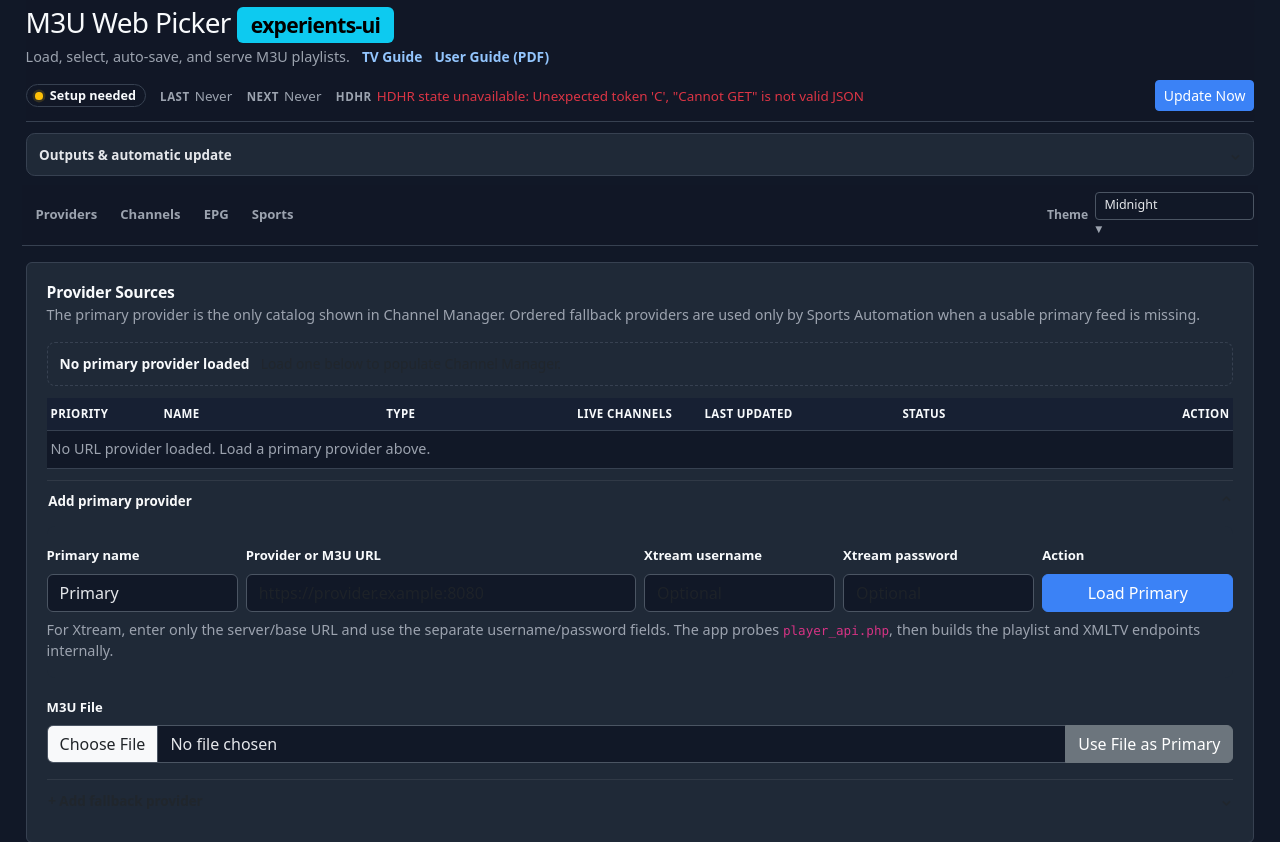
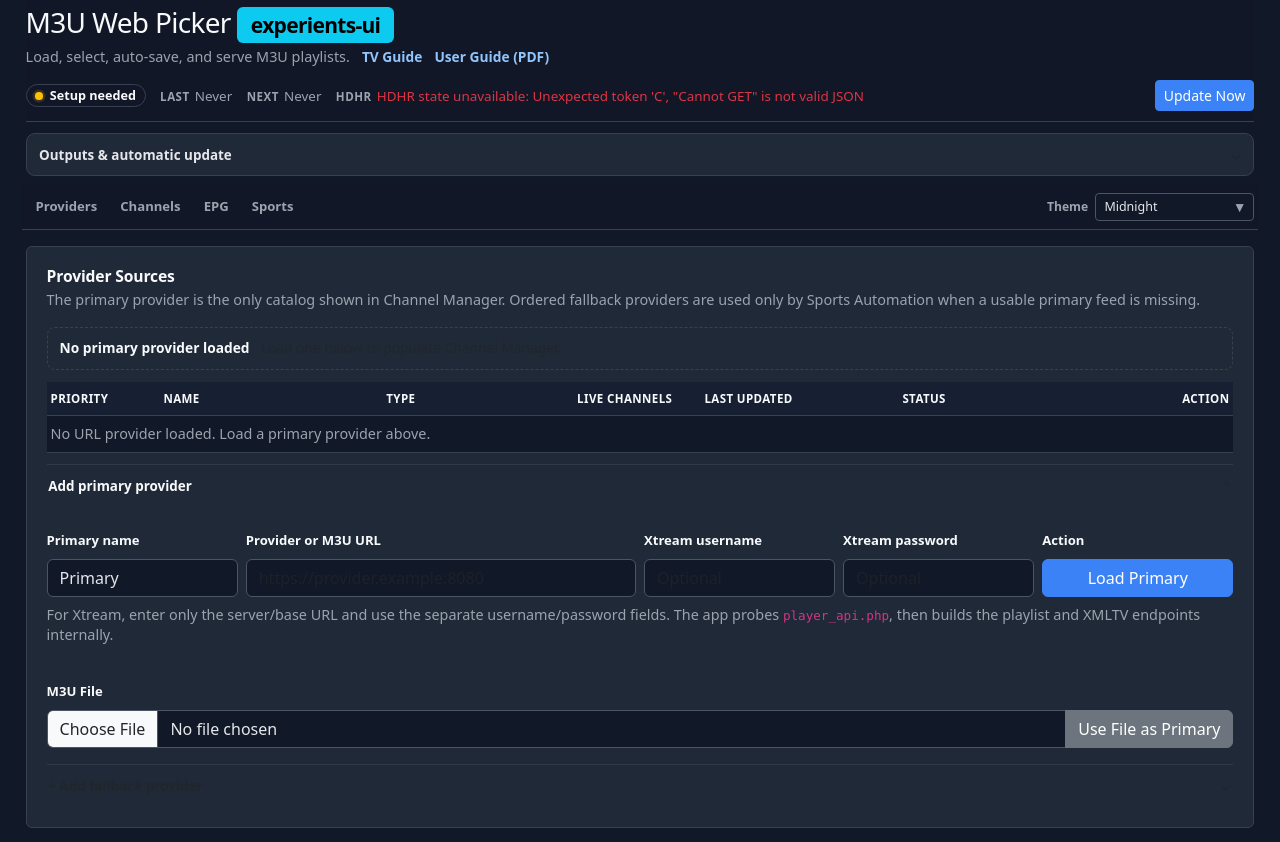
Before and after one commit to zschmook/m3u-web-picker, a Flask app: page / in a window 1280 px wide. Shown: the top 842 px of the page. Run offline with Flask 3, Linux system fonts and the light colour scheme; data comes from the database, SQL or seed files in the repository; data that the repository does not hold is empty; parts of the project's set-up code (start-up, migrations or seed data) failed here and were passed over; some libraries are stand-ins or nearby versions.

Commit message:
Make theme selector obviously a dropdown

```diff
--- a/static/css/ui_themes.css
+++ b/static/css/ui_themes.css
@@ -77,12 +77,38 @@
   white-space: nowrap;
 }
 
+.ui-theme-select-wrap {
+  position: relative;
+  display: inline-flex;
+  align-items: stretch;
+}
+
 .ui-theme-control select {
   width: auto;
-  min-width: 132px;
+  min-width: 156px;
   padding-top: 0.22rem;
   padding-bottom: 0.22rem;
+  padding-right: 2.25rem !important;
   font-size: 0.78rem;
+  appearance: none;
+  -webkit-appearance: none;
+  cursor: pointer;
+}
+
+.ui-theme-chevron {
+  position: absolute;
+  top: 50%;
+  right: 0.72rem;
+  transform: translateY(-52%);
+  pointer-events: none;
+  color: currentColor;
+  font-size: 0.9rem;
+  font-weight: 900;
+  line-height: 1;
+}
+
+.ui-theme-select-wrap:hover .ui-theme-chevron {
+  transform: translateY(-45%);
 }
 
 /* Theme variables. app.css predates themes and uses literal colors, so the
```
